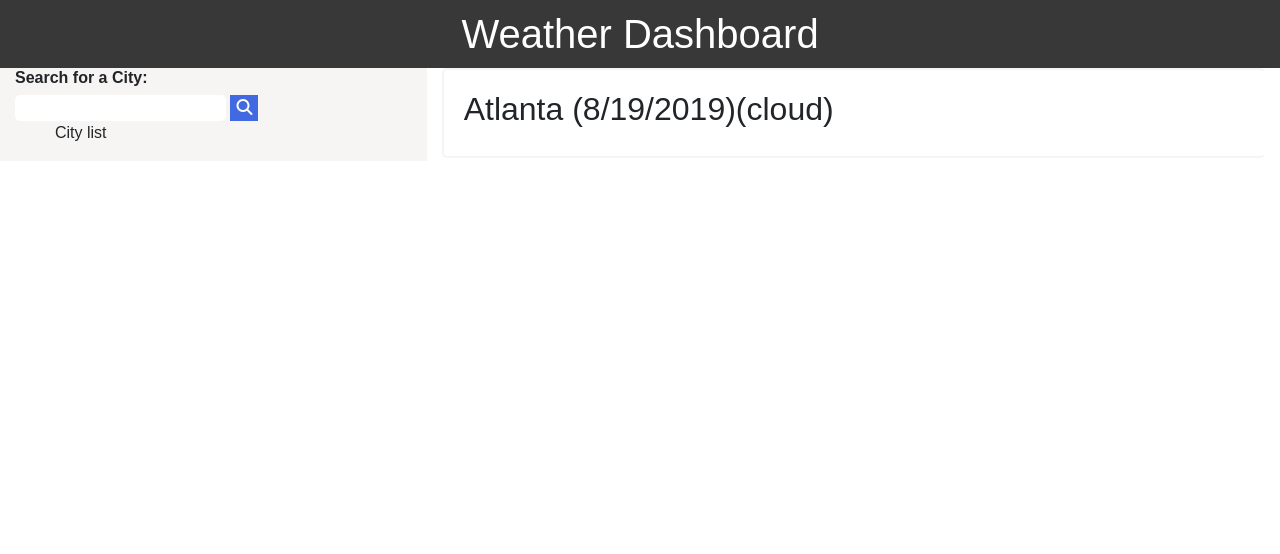
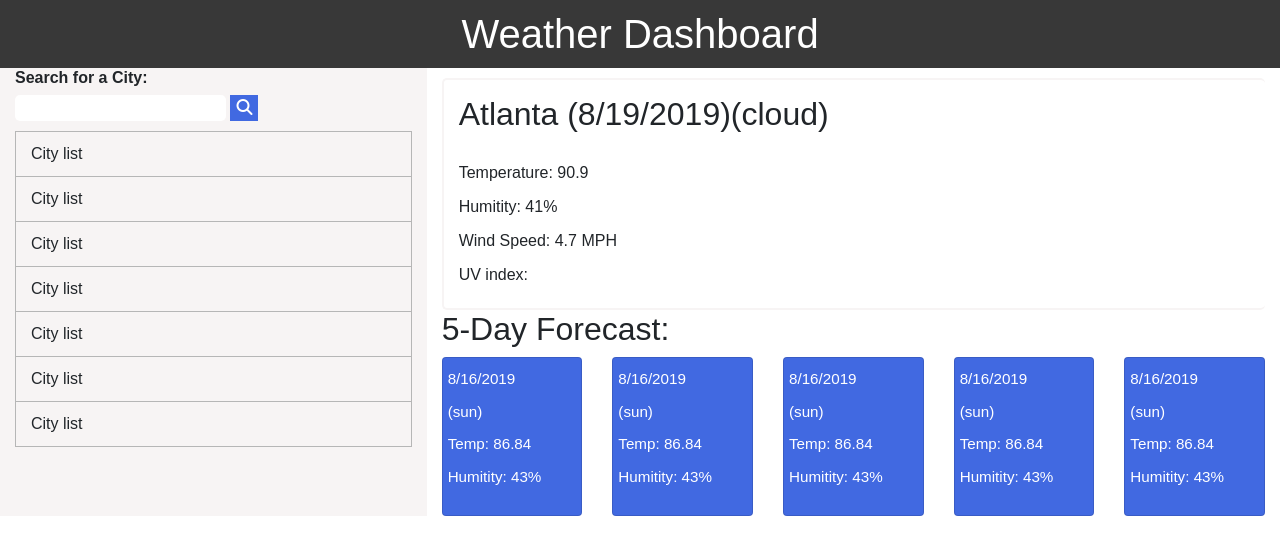
Before and after one commit to bradleypaul/weather-dashboard, a plain HTML site: page docs/index.html in a window 1280 px wide. Drawn offline with nearby package versions, Linux system fonts and the light colour scheme.

Commit message:
finish mocking up html and css

```diff
--- a/docs/assets/css/styles.css
+++ b/docs/assets/css/styles.css
@@ -37,9 +37,16 @@ aside input[type="text"] {
 
 ul {
     list-style: none;
+    padding-left: 15px;
+}
+
+li {
+    padding-top: 5px;
+    padding-bottom: 5px;
 }
 
 #current-weather {
+    margin-top: 10px;
     border-top: 2px solid;
     border-left: 2px solid;
     border-bottom: 2px solid;
@@ -48,5 +55,49 @@ ul {
 }
 
 #current-weather h2 {
-    padding: 20px;
+    padding: 15px;
 }
+
+aside ul {
+    padding-left: 0;
+    padding-top: 10px;
+}
+
+aside ul li {
+    padding-left: 15px;
+    padding-top: 10px;
+    padding-bottom: 10px;
+    border-left: 1px solid;
+    border-right: 1px solid;
+    border-top: 1px solid;
+    border-color:  rgb(182, 182, 182);
+}
+aside ul:first-child {
+    border-top: 2px solid;
+    border-color: rgb(182, 182, 182);
+
+    border-radius: 5px 5px 0 0;
+}
+aside ul:last-child  {
+    border-bottom: 1px solid;
+    border-color: rgb(182, 182, 182);
+
+    /* border-radius: 0 0 5px 5px; */
+}
+
+.card-deck {
+    display: flexbox;
+    flex-direction: row;
+
+}
+
+.card {
+    padding: 5px;
+    color: white;
+    background-color: royalblue;
+    font-size: .95rem;
+}
+
+.card ul {
+    padding: 0;
+}
--- a/docs/index.html
+++ b/docs/index.html
@@ -25,12 +25,107 @@
                 </div>
                 <ul>
                     <li>City list</li>
+                    <li>City list</li>
+                    <li>City list</li>
+                    <li>City list</li>
+                    <li>City list</li>
+                    <li>City list</li>
+                    <li>City list</li>
                 </ul>
                 <!-- add unordered list of previously searched cities here -->
             </aside>
             <main class="col-8">
                 <div id="current-weather">
                     <h2>Atlanta (8/19/2019)(cloud)</h2>
+                    <ul>
+                        <li> Temperature: 90.9</li>
+                        <li>Humitity: 41%</li>
+                        <li>Wind Speed: 4.7 MPH</li>
+                        <li>UV index: <span class="uv"></span></li>
+                    </ul>
+
+                </div>
+                <div id="five-day-forecast">
+                    <h2>5-Day Forecast:</h2>
+                    <div class="card-deck">
+                        <div class="card">
+                            <ul>
+                                <li>
+                                    8/16/2019
+                                </li>
+                                <li>
+                                    (sun)
+                                </li>
+                                <li>
+                                    Temp: 86.84
+                                </li>
+                                <li>
+                                    Humitity: 43%
+                                </li>
+                            </ul>
+                        </div>
+                        <div class="card">
+                            <ul>
+                                <li>
+                                    8/16/2019
+                                </li>
+                                <li>
+                                    (sun)
+                                </li>
+                                <li>
+                                    Temp: 86.84
+                                </li>
+                                <li>
+                                    Humitity: 43%
+                                </li>
+                            </ul>
+                        </div><div class="card">
+                            <ul>
+                                <li>
+                                    8/16/2019
+                                </li>
+                                <li>
+                                    (sun)
+                                </li>
+                                <li>
+                                    Temp: 86.84
+                                </li>
+                                <li>
+                                    Humitity: 43%
+                                </li>
+                            </ul>
+                        </div><div class="card">
+                            <ul>
+                                <li>
+                                    8/16/2019
+                                </li>
+                                <li>
+                                    (sun)
+                                </li>
+                                <li>
+                                    Temp: 86.84
+                                </li>
+                                <li>
+                                    Humitity: 43%
+                                </li>
+                            </ul>
+                        </div><div class="card">
+                            <ul>
+                                <li>
+                                    8/16/2019
+                                </li>
+                                <li>
+                                    (sun)
+                                </li>
+                                <li>
+                                    Temp: 86.84
+                                </li>
+                                <li>
+                                    Humitity: 43%
+                                </li>
+                            </ul>
+                        </div>
+                    </div>
 
                 </div>
             </main>
```
